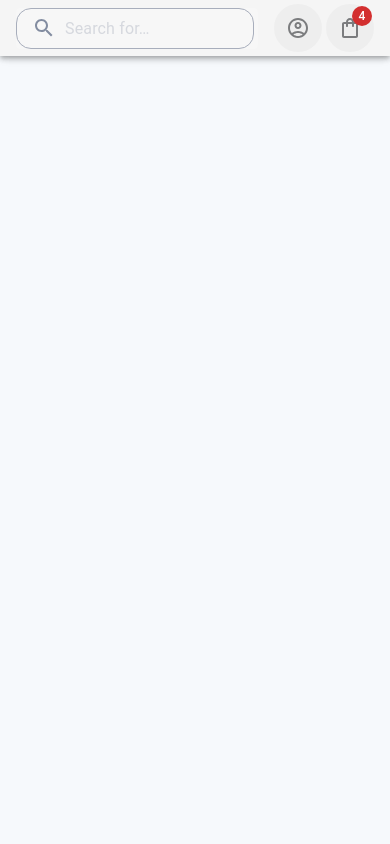
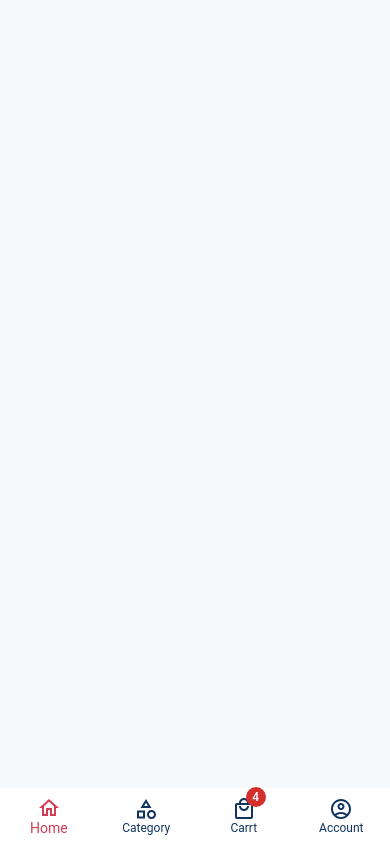
Before and after one commit to AjImad/OnlineStore, a React (Create React App) app: page / in a window 390 px wide. Built offline with nearby package versions, Linux system fonts and the light colour scheme; no server answers; the HTML template or start-up script is replaced by a standard one.

Commit message:
Building Bottom Navbar for small screen

```diff
--- a/src/App.js
+++ b/src/App.js
@@ -7,6 +7,7 @@ import Header from "./components/Header/Header";
 import Signup from './components/Register/Signup';
 import './App.css';
 import Resetpwd from './components/Resetpwd/Resetpwd';
+import BottomNavbar from './components/Header/BottomNavbar';
 
 function App() {
 
@@ -22,7 +23,10 @@ function App() {
           location.pathname === '/signup' || location.pathname === '/resetpwd' ?
           <></>
           :
+          <>
           <Header openModal={handleOpen}/>
+          <BottomNavbar />
+          </>
         }
           <Routes>
               <Route exact path="/home" element={<Home />} />
--- /dev/null
+++ b/src/components/Header/BottomNavbar.js
@@ -0,0 +1,46 @@
+import React from 'react'
+import BottomNavigation from '@mui/material/BottomNavigation';
+import BottomNavigationAction from '@mui/material/BottomNavigationAction';
+import Box from '@mui/material/Box';
+import AccountCircleOutlinedIcon from '@mui/icons-material/AccountCircleOutlined';
+import LocalMallOutlinedIcon from '@mui/icons-material/LocalMallOutlined';
+import CategoryOutlinedIcon from '@mui/icons-material/CategoryOutlined';
+import HomeOutlinedIcon from '@mui/icons-material/HomeOutlined';
+import { Badge, IconButton, styled } from '@mui/material';
+
+function BottomNavbar() {
+
+  const [value, setValue] = React.useState(0);
+  const NavigationAction = styled(BottomNavigationAction)( () => ({
+    '&.MuiBottomNavigationAction-root': {
+        color: "#0f3460"
+      },
+      '&.Mui-selected': {
+        color: '#d33d55',
+      }
+  }));
+
+  return (
+    <Box sx={{ width: '100%', display: {sm: 'none', xs: 'inline-block'}, position: 'fixed', left: 0, bottom: 0 }}>
+        <BottomNavigation
+            showLabels
+            value={value}
+            onChange={(event, newValue) => {
+                setValue(newValue);
+            }}
+            sx={{color: '#e2374f'}}
+        >
+            <NavigationAction label="Home" icon={<HomeOutlinedIcon />} />
+            <NavigationAction label="Category" icon={<CategoryOutlinedIcon />}/>
+            <NavigationAction label="Carrt" icon={
+                <Badge badgeContent={4} color="error">
+                <LocalMallOutlinedIcon />
+                </Badge>
+            } />
+            <NavigationAction label="Account" icon={<AccountCircleOutlinedIcon />} />
+        </BottomNavigation>
+    </Box>
+  )
+}
+
+export default BottomNavbar
--- a/src/components/Header/Header.js
+++ b/src/components/Header/Header.js
@@ -12,10 +12,6 @@ import Menu from '@mui/material/Menu';
 import ShoppingBagOutlinedIcon from '@mui/icons-material/ShoppingBagOutlined';
 import AccountCircleOutlinedIcon from '@mui/icons-material/AccountCircleOutlined';
 import SearchIcon from '@mui/icons-material/Search';
-import AccountCircle from '@mui/icons-material/AccountCircle';
-import MailIcon from '@mui/icons-material/Mail';
-import NotificationsIcon from '@mui/icons-material/Notifications';
-import MoreIcon from '@mui/icons-material/MoreVert';
 import { auth, logout } from '../../firebase';
 import { useAuthState } from 'react-firebase-hooks/auth';
 import { useNavigate } from 'react-router-dom';
@@ -24,6 +20,7 @@ import Logout from '@mui/icons-material/Logout';
 import ListItemIcon from '@mui/material/ListItemIcon';
 import Divider from '@mui/material/Divider';
 import Avatar from '@mui/material/Avatar';
+
 
 
 const Search = styled('div')(({ theme }) => ({
@@ -206,7 +203,7 @@ export default function Header(props) {
   }
 
   return (
-    <Box sx={{ flexGrow: 1 }}>
+    <Box sx={{ flexGrow: 1, display: {xs: 'none', sm: 'inline-block'} }}>
       <AppBar position="fixed" color="default">
         <Toolbar
             sx={{...style.toolbar}}
```
